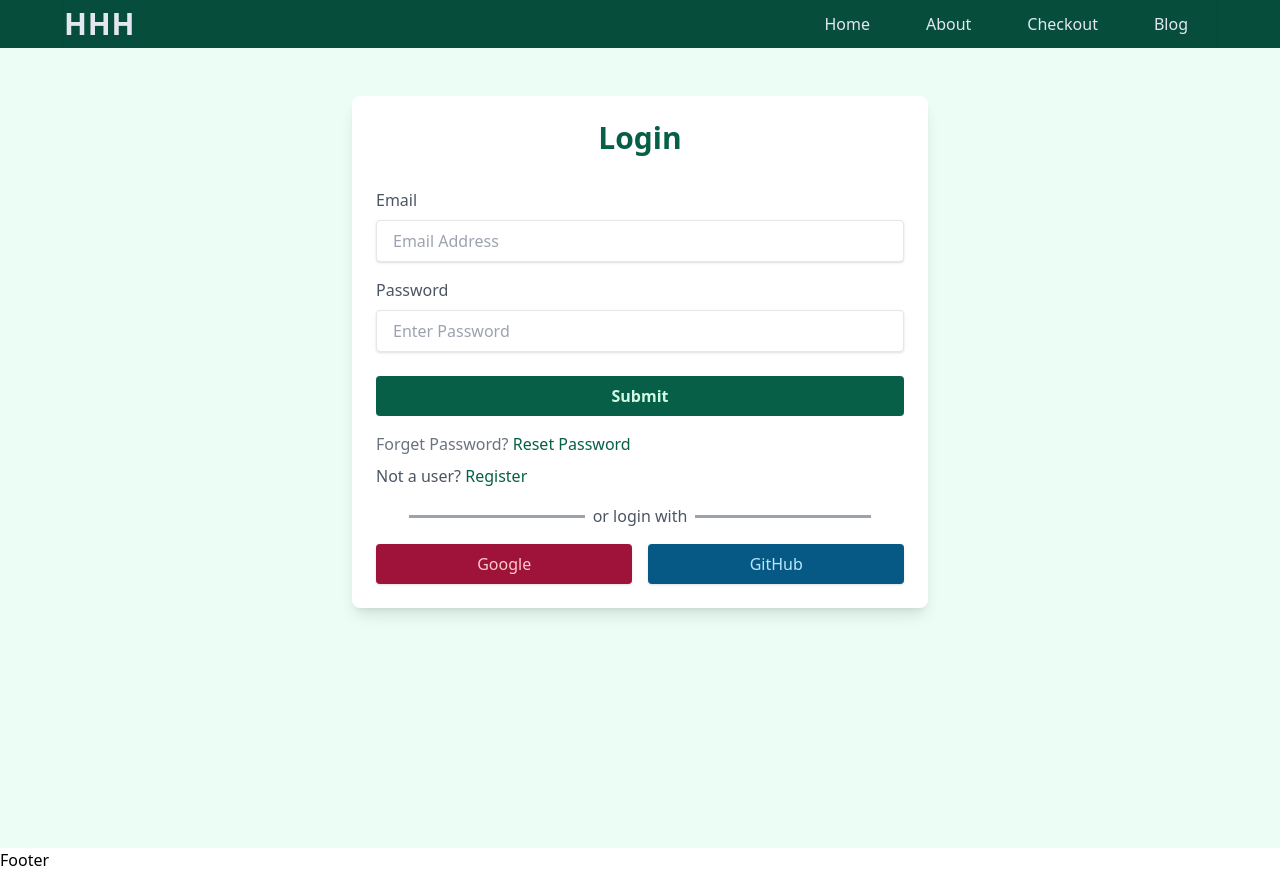
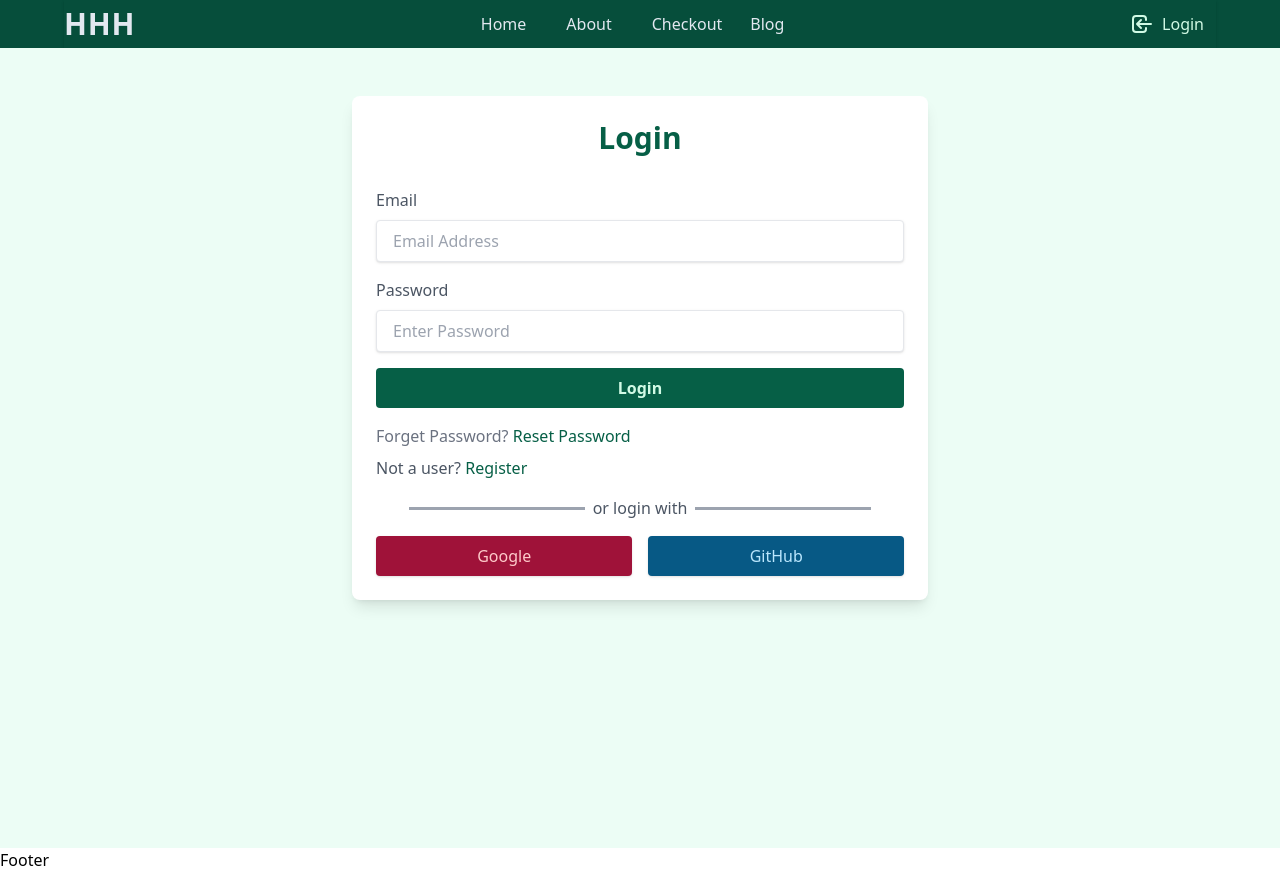
Before and after one commit to hasanTheBest/hasan-hyperlink, a React (Create React App) app: page /login in a window 1280 px wide. Built offline with nearby package versions, Linux system fonts and the light colour scheme; no server answers.

Commit message:
conditional rendering login/logout button

```diff
--- a/src/components/Header/Header.jsx
+++ b/src/components/Header/Header.jsx
@@ -1,7 +1,17 @@
+import { signOut } from "firebase/auth";
 import React from "react";
+import { useAuthState } from "react-firebase-hooks/auth";
+import { Link } from "react-router-dom";
+import auth from "../../firebase.init";
 import CustomLink from "./CustomLink";
 
 const Header = () => {
+  const [user] = useAuthState(auth);
+
+  const handleLogout = () => {
+    signOut(auth);
+  };
+
   return (
     <header className="bg-emerald-900 px-4">
       <nav className="max-w-6xl mx-auto shadow flex items-center justify-between">
@@ -10,21 +20,80 @@ const Header = () => {
         </h4>
 
         <div className="text-slate-200 flex">
-          <CustomLink to="/" className="py-3 px-5 mx-2 hover:bg-slate-800">
+          <CustomLink to="/" className="py-3 px-5 hover:bg-slate-800">
             Home
           </CustomLink>
-          <CustomLink to="/about" className="py-3 px-5 mx-2 hover:bg-slate-800">
+          <CustomLink to="/about" className="py-3 px-5 hover:bg-slate-800">
             About
           </CustomLink>
-          <CustomLink
-            to="/checkout"
-            className="py-3 px-5 mx-2 hover:bg-slate-800"
-          >
+          <CustomLink to="/checkout" className="py-3 px-5 hover:bg-slate-800">
             Checkout
           </CustomLink>
-          <CustomLink to="/blog" className="py-3 px-5 mx-2 hover:bg-slate-800">
+          <CustomLink to="/blog" className="py-3 mx-2 hover:bg-slate-800">
             Blog
           </CustomLink>
+        </div>
+
+        {/* login/logout */}
+        <div>
+          {user ? (
+            <div className="flex items-center">
+              <button
+                className="p-3 flex justify-center gap-2 text-emerald-100"
+                onClick={handleLogout}
+              >
+                <svg
+                  xmlns="http://www.w3.org/2000/svg"
+                  className="h-6 w-6"
+                  fill="none"
+                  viewBox="0 0 24 24"
+                  stroke="currentColor"
+                  strokeWidth={2}
+                >
+                  <path
+                    strokeLinecap="round"
+                    strokeLinejoin="round"
+                    d="M17 16l4-4m0 0l-4-4m4 4H7m6 4v1a3 3 0 01-3 3H6a3 3 0 01-3-3V7a3 3 0 013-3h4a3 3 0 013 3v1"
+                  />
+                </svg>
+                <span>Logout</span>
+              </button>
+
+              {/* userThumb */}
+              {user.photoURL ? (
+                <img
+                  className="w-10 h-10 rounded-full"
+                  src={user.photoURL}
+                  alt={user.email}
+                />
+              ) : (
+                <span className="w-10 h-10 text-xl font-medium text-emerald-100 flex items-center justify-center rounded-full bg-emerald-700">
+                  {user.email.slice(0, 1).toLocaleUpperCase()}
+                </span>
+              )}
+            </div>
+          ) : (
+            <Link
+              to="/login"
+              className="p-3 flex items-center text-emerald-100 gap-2"
+            >
+              <svg
+                xmlns="http://www.w3.org/2000/svg"
+                className="h-6 w-6"
+                fill="none"
+                viewBox="0 0 24 24"
+                stroke="currentColor"
+                strokeWidth={2}
+              >
+                <path
+                  strokeLinecap="round"
+                  strokeLinejoin="round"
+                  d="M11 16l-4-4m0 0l4-4m-4 4h14m-5 4v1a3 3 0 01-3 3H6a3 3 0 01-3-3V7a3 3 0 013-3h7a3 3 0 013 3v1"
+                />
+              </svg>
+              <span>Login</span>
+            </Link>
+          )}
         </div>
       </nav>
     </header>
--- /dev/null
+++ b/src/firebase.init.js
@@ -0,0 +1,19 @@
+// Import the functions you need from the SDKs you need
+import { initializeApp } from "firebase/app";
+import { getAuth } from "firebase/auth";
+// TODO: Add SDKs for Firebase products that you want to use
+// https://firebase.google.com/docs/web/setup#available-libraries
+
+// Your web app's Firebase configuration
+const firebaseConfig = {
+  apiKey: "AIzaSyA6_LTbw66iTCUYTRCFH1dbZnOqRoaWuvA",
+  authDomain: "hasan-hyperlink.firebaseapp.com",
+  projectId: "hasan-hyperlink",
+  storageBucket: "hasan-hyperlink.appspot.com",
+  messagingSenderId: "169355343924",
+  appId: "1:169355343924:web:861bcc531e995d6698f261",
+};
+
+// Initialize Firebase
+const auth = getAuth(initializeApp(firebaseConfig));
+export default auth;
--- a/src/pages/Checkout/Checkout.jsx
+++ b/src/pages/Checkout/Checkout.jsx
@@ -1,14 +1,7 @@
 import React from "react";
-import Banner from "../Home/Banner";
-import Services from "../Home/Services";
 
 const Checkout = () => {
-  return (
-    <main>
-      <Banner />
-      <Services />
-    </main>
-  );
+  return <section>Checkout</section>;
 };
 
 export default Checkout;
--- /dev/null
+++ b/src/pages/Register/Loading.jsx
@@ -0,0 +1,22 @@
+import React from "react";
+
+const Loading = () => {
+  return (
+    <svg
+      xmlns="http://www.w3.org/2000/svg"
+      className="h-6 w-6 animate-spin"
+      fill="none"
+      viewBox="0 0 24 24"
+      stroke="currentColor"
+      strokeWidth={2}
+    >
+      <path
+        strokeLinecap="round"
+        strokeLinejoin="round"
+        d="M4 4v5h.582m15.356 2A8.001 8.001 0 004.582 9m0 0H9m11 11v-5h-.581m0 0a8.003 8.003 0 01-15.357-2m15.357 2H15"
+      />
+    </svg>
+  );
+};
+
+export default Loading;
--- a/src/pages/Register/Login.jsx
+++ b/src/pages/Register/Login.jsx
@@ -1,33 +1,56 @@
+import { useRef } from "react";
+import {
+  useAuthState,
+  useSignInWithEmailAndPassword,
+} from "react-firebase-hooks/auth";
 import { Link, useLocation, useNavigate } from "react-router-dom";
+import auth from "../../firebase.init";
+import Loading from "./Loading";
 
 function Login() {
+  const [signInWithEmailAndPassword, userLogin, loadingLogin, errorLogin] =
+    useSignInWithEmailAndPassword(auth);
+
   let navigate = useNavigate();
   let location = useLocation();
-  // let auth = useAuth();
-
   let from = location.state?.from?.pathname || "/";
 
-  function handleSubmit(event) {
+  // Ref
+  const emailRef = useRef("");
+  const passwordRef = useRef("");
+
+  function handleLogin(event) {
     event.preventDefault();
 
-    if (true) {
-      // Send them back to the page they tried to visit when they were
-      // redirected to the login page. Use { replace: true } so we don't create
-      // another entry in the history stack for the login page.  This means that
-      // when they get to the protected page and click the back button, they
-      // won't end up back on the login page, which is also really nice for the
-      // user experience.
-      navigate(from, { replace: true });
+    const [email, password] = [
+      emailRef.current.value,
+      passwordRef.current.value,
+    ];
+
+    if (!emailRef) {
+      emailRef.current.focus();
+      return;
     }
+
+    if (!passwordRef) {
+      passwordRef.current.focus();
+      return;
+    }
+
+    signInWithEmailAndPassword(email, password);
+  }
+
+  if (userLogin) {
+    navigate(from, { replace: true });
   }
 
   return (
-    <section className="h-screen bg-emerald-50 py-12">
+    <section className="min-h-screen bg-emerald-50 py-12">
       <div className="bg-white rounded-lg shadow-lg p-6 border-emerald-800 max-w-xl mx-auto">
         <h2 className="text-3xl text-center font-semibold text-emerald-800 mb-8">
           Login
         </h2>
-        <form className="font-medium mb-4" onSubmit={handleSubmit}>
+        <form className="font-medium mb-4" onSubmit={handleLogin}>
           {/* Email */}
           <div className="mb-4 flex flex-col">
             <label htmlFor="email" className="mb-2 text-gray-600">
@@ -36,8 +59,9 @@ function Login() {
             <input
               type="email"
               className="py-2 px-4 border shadow rounded text-emerald-700"
+              placeholder="Email Address"
+              ref={emailRef}
               required
-              placeholder="Email Address"
             />
           </div>
           {/* Password */}
@@ -48,16 +72,22 @@ function Login() {
             <input
               type="password"
               className="py-2 px-4 border shadow rounded text-emerald-700"
+              placeholder="Enter Password"
+              ref={passwordRef}
               required
-              placeholder="Enter Password"
             />
           </div>
 
+          {/* Error */}
+          {errorLogin && (
+            <p className="text-rose-700 mb-2">{errorLogin.message}</p>
+          )}
           <button
             type="submit"
-            className="px-4 py-2 font-semibold w-full bg-emerald-800 hover:bg-emerald-700 border-0 text-emerald-100 hover:text-emerald-50 transition-all rounded mt-2"
+            className="px-4 py-2 font-semibold flex justify-center gap-3 w-full bg-emerald-800 hover:bg-emerald-700 border-0 text-emerald-100 hover:text-emerald-50 transition-all rounded mt-2"
           >
-            Submit
+            {loadingLogin && <Loading />}
+            Login
           </button>
         </form>
 
--- a/src/pages/Register/RequireAuth.jsx
+++ b/src/pages/Register/RequireAuth.jsx
@@ -1,14 +1,21 @@
+import { useAuthState } from "react-firebase-hooks/auth";
 import { Navigate, useLocation } from "react-router-dom";
+import auth from "../../firebase.init";
+import Loading from "./Loading";
 
 function RequireAuth({ children }) {
+  const [user, loading, error] = useAuthState(auth);
   let location = useLocation();
 
-  // if not user
-  if (true) {
-    // Redirect them to the /login page, but save the current location they were
-    // trying to go to when they were redirected. This allows us to send them
-    // along to that page after they login, which is a nicer user experience
-    // than dropping them off on the home page.
+  if (error) {
+    return <h1 className="py-8 text-4xl text-rose-800">{error.message}</h1>;
+  }
+
+  if (loading) {
+    return <Loading />;
+  }
+
+  if (!user) {
     return <Navigate to="/login" state={{ from: location }} replace />;
   }
 
```
Also changed, not shown: src/pages/Register/Register.jsx (+37 -6 lines).
